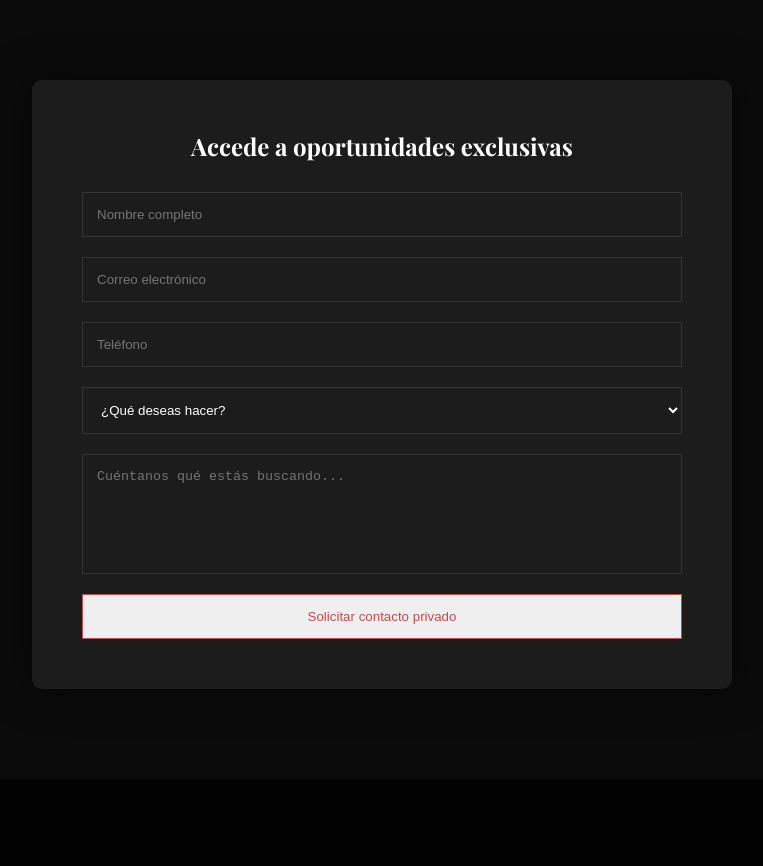
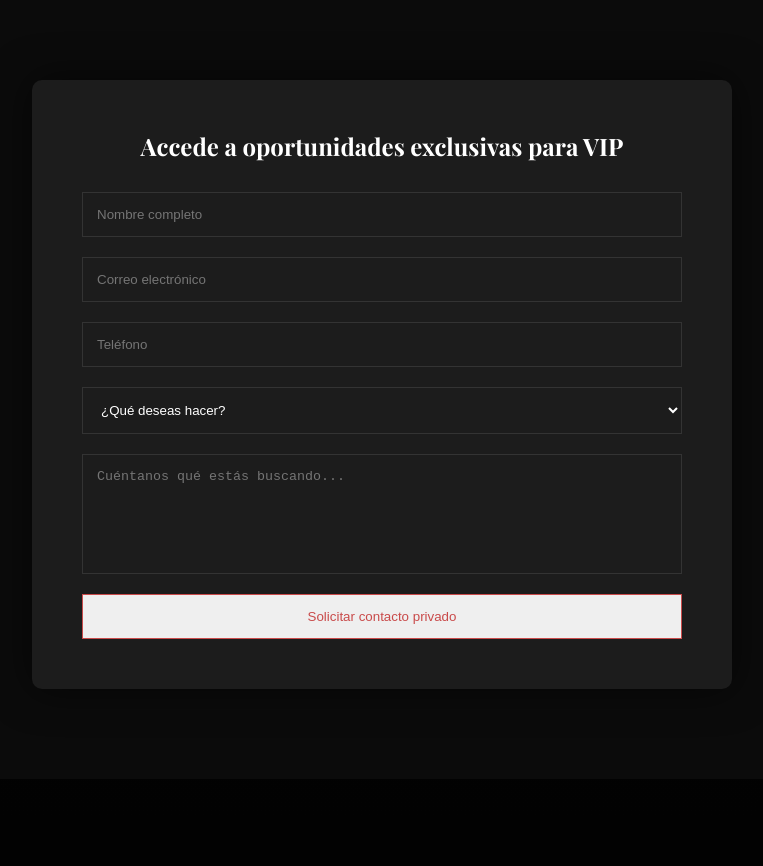
Before and after one commit to parayak/sumatone, a plain HTML site: page index.html in a window 1280 px wide. Shown: the part 1680-2546 px from the top of the page, without its empty margins (258-1021 px from the left). Drawn offline with nearby package versions, Linux system fonts and the light colour scheme.

Commit message:
tercer guardado

```diff
--- a/index.html
+++ b/index.html
@@ -213,7 +213,7 @@ footer {
 <!-- FORMULARIO -->
 <section>
     <div class="form-section">
-        <h2>Accede a oportunidades exclusivas</h2>
+        <h2>Accede a oportunidades exclusivas para VIP</h2>
         <form>
             <input type="text" placeholder="Nombre completo" required>
             <input type="email" placeholder="Correo electrónico" required>
```
